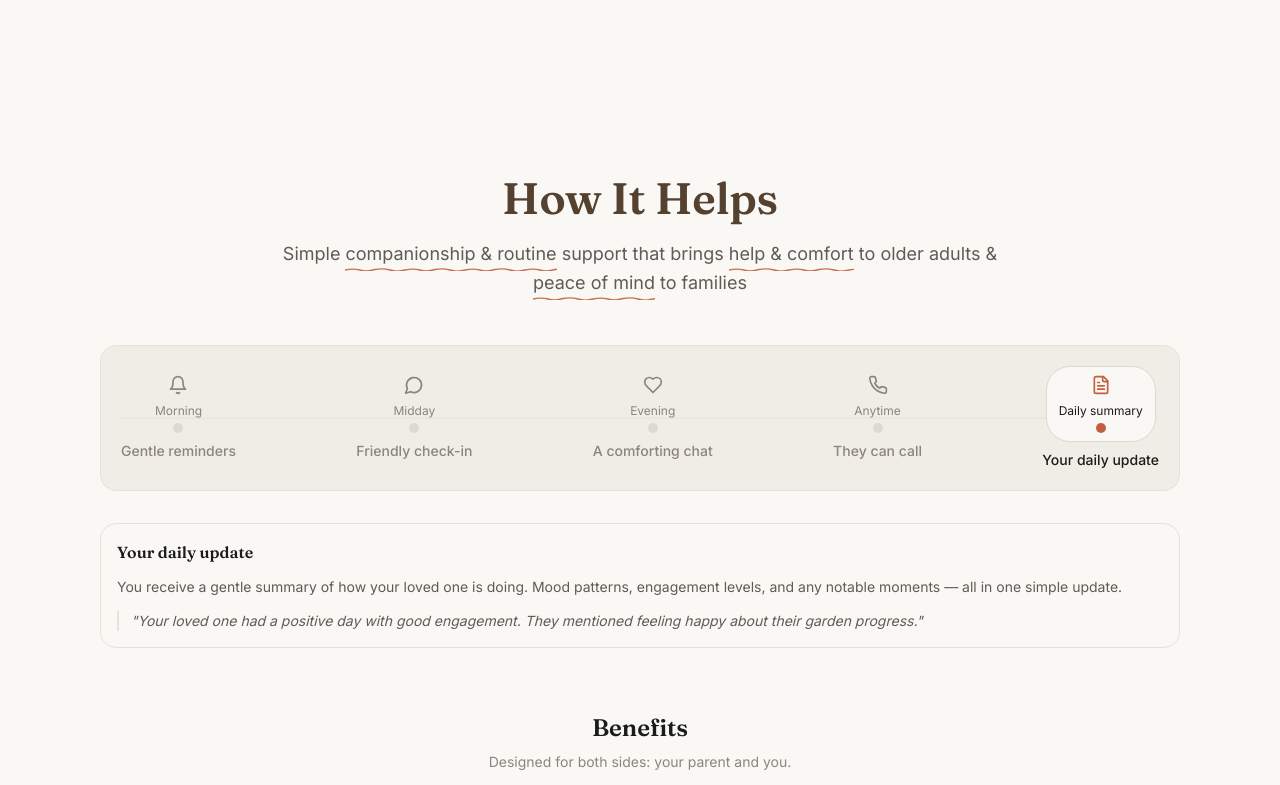
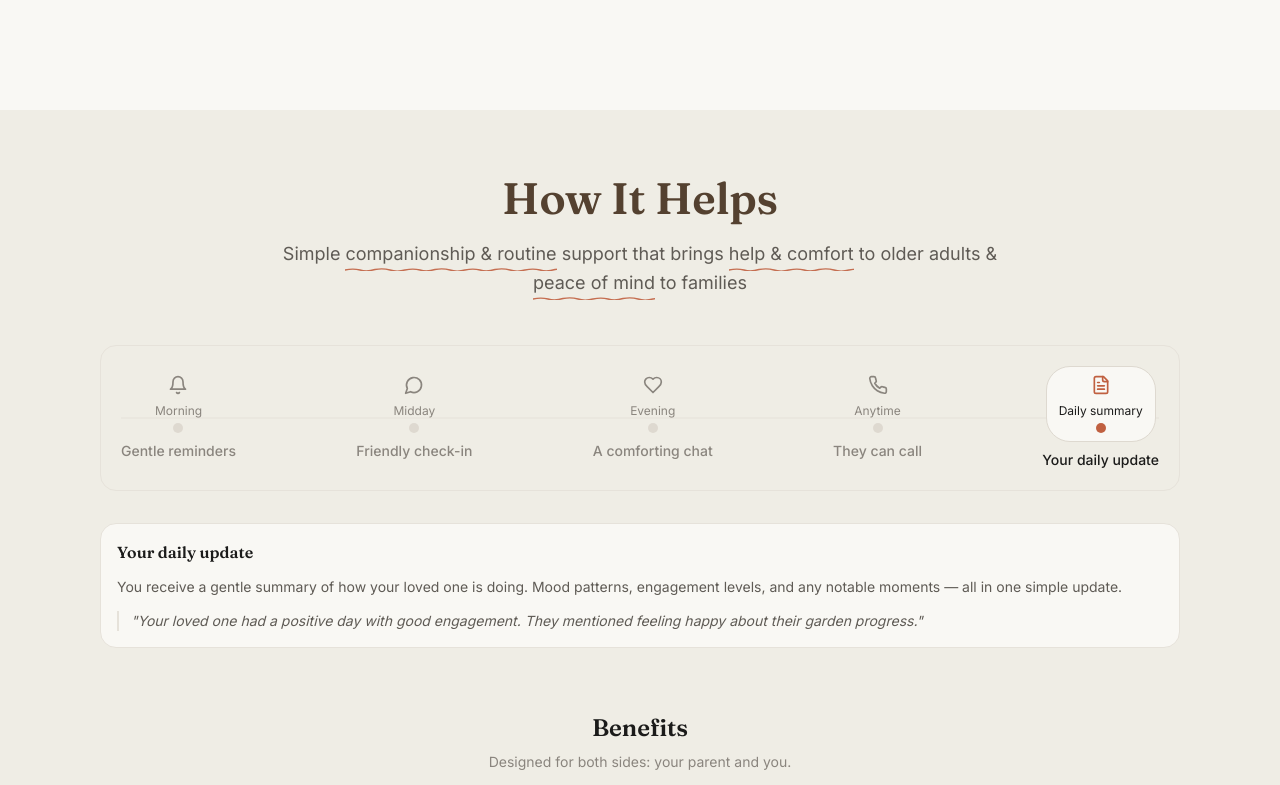
Before and after one commit to hawkpersonal/ChattaBox-Public-Website, a React (Vite) app: page / in a window 1280 px wide. Shown: the part 675-1460 px from the top of the page. Built offline with nearby package versions, Linux system fonts and the light colour scheme.

Commit message:
Change 'How It Helps' section background to darker color (#EFEDE5)

```diff
--- a/src/components/sections/Features.tsx
+++ b/src/components/sections/Features.tsx
@@ -119,7 +119,7 @@ export function Features() {
   const activeStepData = cadenceSteps[activeStep];
 
   return (
-    <section id="features" className="pt-16 pb-16 bg-[#F9F8F4]">
+    <section id="features" className="pt-16 pb-16 bg-[#EFEDE5]">
       <div className="container">
         <div className="mx-auto max-w-3xl text-center space-y-4 mb-12">
           <h2 className="font-serif">
```
